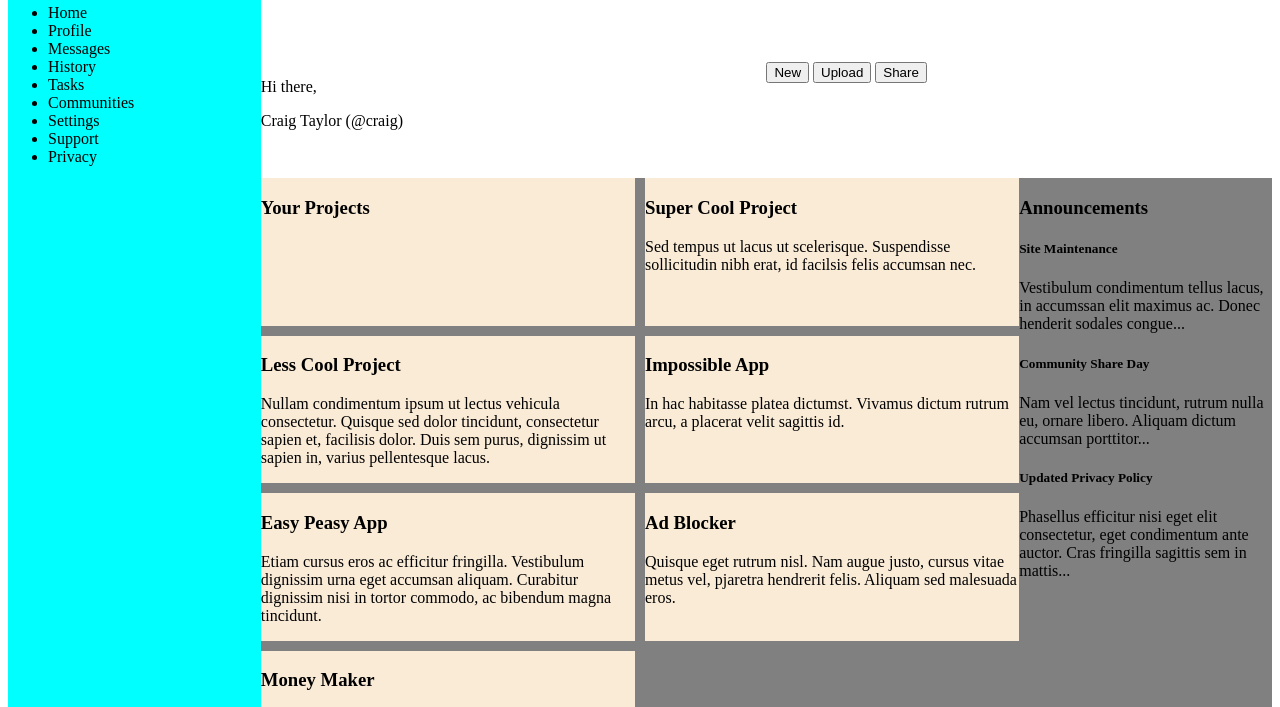
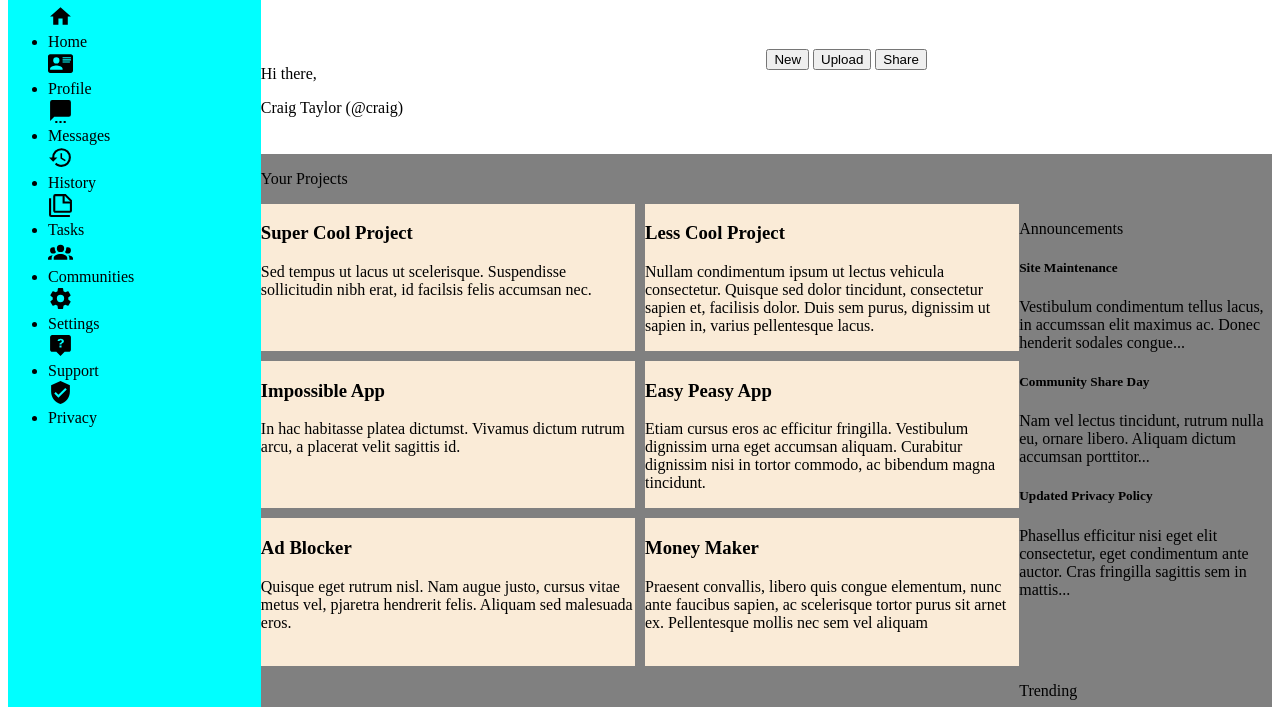
Before and after one commit to Cragt/Admin-Dashboard, a plain HTML site: page index.html in a window 1280 px wide. Shown: the part 63-770 px from the top of the page. Drawn offline with Linux system fonts and the light colour scheme.

Commit message:
Add sidebar icons

```diff
--- a/index.html
+++ b/index.html
@@ -1,26 +1,53 @@
 <!DOCTYPE html>
 <html lang="en">
   <head>
-    <meta charset="UTF-8">
-    <meta http-equiv="X-UA-Compatible" content="IE=edge">
-    <meta name="viewport" content="width=device-width, initial-scale=1.0">
+    <meta charset="UTF-8" />
+    <meta http-equiv="X-UA-Compatible" content="IE=edge" />
+    <meta name="viewport" content="width=device-width, initial-scale=1.0" />
     <title>Dashboard</title>
-    <link rel="stylesheet" href="style.css">
+    <link rel="stylesheet" href="style.css" />
   </head>
   <body>
     <div class="container">
       <div class="sidebar">
         <h3>Dashboard</h3>
         <ul>
+          <div>
+            <img src="icons/home.svg" alt="home" width="25px" />
             <li>Home</li>
+          </div>
+          <div>
+            <img src="icons/profile.svg" alt="profiles" width="25px" />
             <li>Profile</li>
+          </div>
+          <div>
+            <img src="icons/messages.svg" alt="messages" width="25px" />
             <li>Messages</li>
+          </div>
+          <div>
+            <img src="icons/history.svg" alt="history" width="25px" />
             <li>History</li>
+          </div>
+          <div>
+            <img src="icons/tasks.svg" alt="tasks" width="25px" />
             <li>Tasks</li>
+          </div>
+          <div>
+            <img src="icons/communities.svg" alt="communities" width="25px" />
             <li>Communities</li>
+          </div>
+          <div>
+            <img src="icons/settings.svg" alt="settings" width="25px" />
             <li>Settings</li>
+          </div>
+          <div>
+            <img src="icons/support.svg" alt="support" width="25px" />
             <li>Support</li>
+          </div>
+          <div>
+            <img src="icons/privacy.svg" alt="privacy" width="25px" />
             <li>Privacy</li>
+          </div>
         </ul>
       </div>
       <div class="header">
@@ -42,57 +69,80 @@
         </div>
       </div>
       <div class="main-content">
+        <p>Your Projects</p>
         <div class="your-projects">
           <div>
-                    <h3>Your Projects</h3>
-                </div>
-                <div>
             <h3>Super Cool Project</h3>
-                    <p>Sed tempus ut lacus ut scelerisque. Suspendisse sollicitudin nibh erat, id facilsis felis accumsan nec.</p>
+            <p>
+              Sed tempus ut lacus ut scelerisque. Suspendisse sollicitudin nibh
+              erat, id facilsis felis accumsan nec.
+            </p>
           </div>
           <div>
             <h3>Less Cool Project</h3>
-                    <p>Nullam condimentum ipsum ut lectus vehicula consectetur. Quisque sed dolor tincidunt, consectetur sapien et, facilisis dolor. Duis sem purus, dignissim ut sapien in, varius pellentesque lacus.</p>
+            <p>
+              Nullam condimentum ipsum ut lectus vehicula consectetur. Quisque
+              sed dolor tincidunt, consectetur sapien et, facilisis dolor. Duis
+              sem purus, dignissim ut sapien in, varius pellentesque lacus.
+            </p>
           </div>
           <div>
             <h3>Impossible App</h3>
-                    <p>In hac habitasse platea dictumst. Vivamus dictum rutrum arcu, a placerat velit sagittis id.</p>
+            <p>
+              In hac habitasse platea dictumst. Vivamus dictum rutrum arcu, a
+              placerat velit sagittis id.
+            </p>
           </div>
           <div>
             <h3>Easy Peasy App</h3>
-                    <p>Etiam cursus eros ac efficitur fringilla. Vestibulum dignissim urna eget accumsan aliquam. Curabitur dignissim nisi in tortor commodo, ac bibendum magna tincidunt.</p>
+            <p>
+              Etiam cursus eros ac efficitur fringilla. Vestibulum dignissim
+              urna eget accumsan aliquam. Curabitur dignissim nisi in tortor
+              commodo, ac bibendum magna tincidunt.
+            </p>
           </div>
           <div>
             <h3>Ad Blocker</h3>
-                    <p>Quisque eget rutrum nisl. Nam augue justo, cursus vitae metus vel, pjaretra hendrerit felis. Aliquam sed malesuada eros.</p>
+            <p>
+              Quisque eget rutrum nisl. Nam augue justo, cursus vitae metus vel,
+              pjaretra hendrerit felis. Aliquam sed malesuada eros.
+            </p>
           </div>
           <div>
             <h3>Money Maker</h3>
-                    <p>Praesent convallis, libero quis congue elementum, nunc ante faucibus sapien, ac scelerisque tortor purus sit arnet ex. Pellentesque mollis nec sem vel aliquam</p>
+            <p>
+              Praesent convallis, libero quis congue elementum, nunc ante
+              faucibus sapien, ac scelerisque tortor purus sit arnet ex.
+              Pellentesque mollis nec sem vel aliquam
+            </p>
           </div>
         </div>
         <div class="announcements">
-                <div>
-                    <h3>Announcements</h3>
-                </div>
+          <p>Announcements</p>
           <div>
             <h5>Site Maintenance</h5>
-                    <p>Vestibulum condimentum tellus lacus, in accumssan elit maximus ac. Donec henderit sodales congue...</p>
+            <p>
+              Vestibulum condimentum tellus lacus, in accumssan elit maximus ac.
+              Donec henderit sodales congue...
+            </p>
           </div>
           <div>
             <h5>Community Share Day</h5>
-                    <p>Nam vel lectus tincidunt, rutrum nulla eu, ornare libero. Aliquam dictum accumsan porttitor...</p>
+            <p>
+              Nam vel lectus tincidunt, rutrum nulla eu, ornare libero. Aliquam
+              dictum accumsan porttitor...
+            </p>
           </div>
           <div>
             <h5>Updated Privacy Policy</h5>
-                    <p>Phasellus efficitur nisi eget elit consectetur, eget condimentum ante auctor. Cras fringilla sagittis sem in mattis...</p>
+            <p>
+              Phasellus efficitur nisi eget elit consectetur, eget condimentum
+              ante auctor. Cras fringilla sagittis sem in mattis...
+            </p>
           </div>
-
         </div>
         <div class="trending">
-                <div>
-                    <h3>Trending</h3>
-                </div>
+          <p>Trending</p>
           <div>
             <p class="username">@tegan</p>
             <p class="subtitle">World Peace Builder</p>
```
Lines whose indentation alone changed are shown as unchanged.
